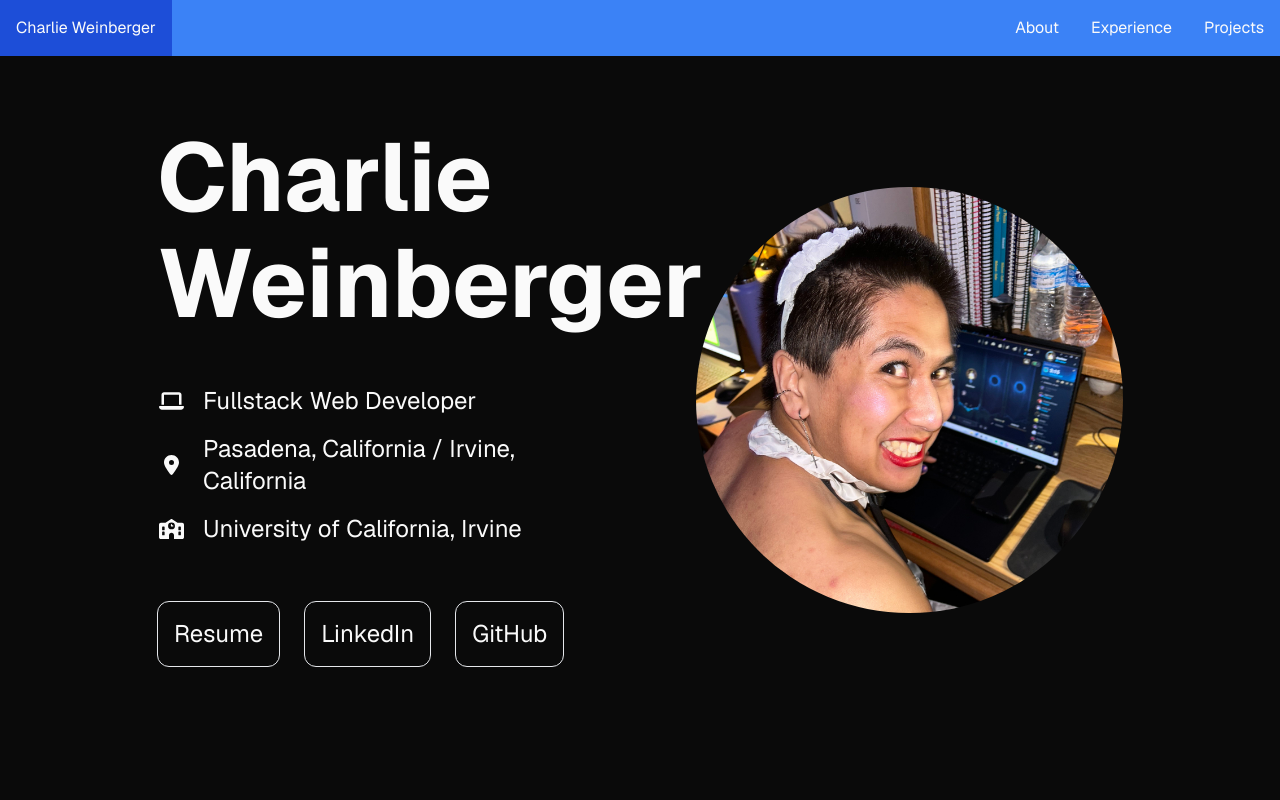
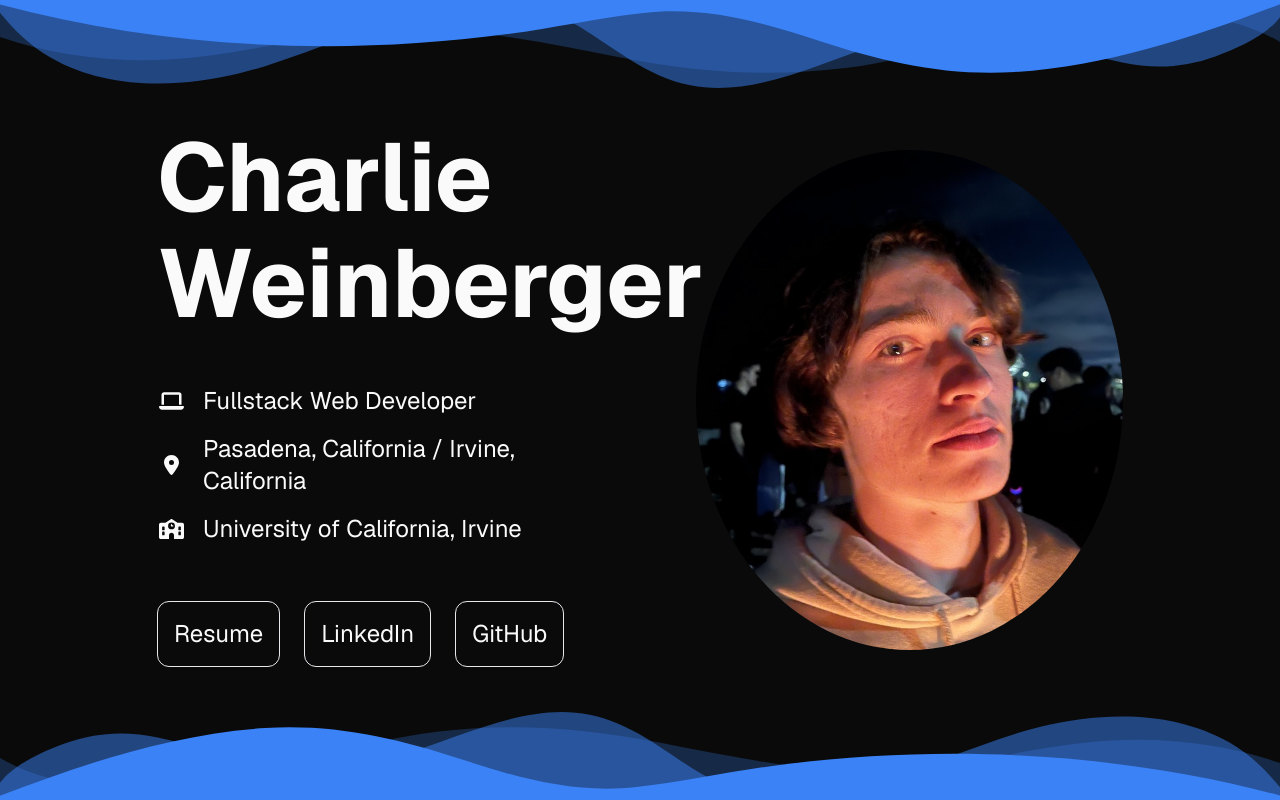
Before and after one commit to charlieweinberger/charlieweinberger.github.io, a Next.js app: page / in a window 1280 px wide. Built offline with nearby package versions, Linux system fonts and the light colour scheme.

Commit message:
finalized header/footer for now, pushing to main

```diff
--- a/src/app/page.tsx
+++ b/src/app/page.tsx
@@ -1,5 +1,6 @@
 import Header from '../components/header';
 import Footer from '../components/footer';
+import SVGWave from '../components/SVGWave';
 
 import About from '../components/sections/about';
 import Experience from '../components/sections/experience';
@@ -20,11 +21,13 @@
 
       */}
 
-      <Header />
+      {/* <Header /> */}
+      <SVGWave position={"top"} />
       <About />
-      {/* <Experience />
-      <Projects />
-      <Footer /> */}
+      <SVGWave position={"bottom"} />
+      {/* <Experience /> */}
+      {/* <Projects /> */}
+      {/* <Footer /> */}
 
     </div>
   );
--- /dev/null
+++ b/src/components/SVGWave.tsx
@@ -0,0 +1,18 @@
+export default function SVG({ position }: any) {
+
+  const CSS = (position == "top") ? "top-0" : "bottom-0 rotate-180";
+
+  return (
+    <div className={`absolute ${CSS} left-0 w-full overflow-hidden leading-[0rem]`}>
+      <svg
+        className="relative block w-full h-24"
+        data-name="Layer 1" xmlns="http://www.w3.org/2000/svg" viewBox="0 0 1200 120" preserveAspectRatio="none"
+      >
+        <path d="M0,0V46.29c47.79,22.2,103.59,32.17,158,28,70.36-5.37,136.33-33.31,206.8-37.5C438.64,32.43,512.34,53.67,583,72.05c69.27,18,138.3,24.88,209.4,13.08,36.15-6,69.85-17.84,104.45-29.34C989.49,25,1113-14.29,1200,52.47V0Z" opacity=".25" className="fill-blue-500"></path>
+        <path d="M0,0V15.81C13,36.92,27.64,56.86,47.69,72.05,99.41,111.27,165,111,224.58,91.58c31.15-10.15,60.09-26.07,89.67-39.8,40.92-19,84.73-46,130.83-49.67,36.26-2.85,70.9,9.42,98.6,31.56,31.77,25.39,62.32,62,103.63,73,40.44,10.79,81.35-6.69,119.13-24.28s75.16-39,116.92-43.05c59.73-5.85,113.28,22.88,168.9,38.84,30.2,8.66,59,6.17,87.09-7.5,22.43-10.89,48-26.93,60.65-49.24V0Z" opacity=".5" className="fill-blue-500"></path>
+        <path d="M0,0V5.63C149.93,59,314.09,71.32,475.83,42.57c43-7.64,84.23-20.12,127.61-26.46,59-8.63,112.48,12.24,165.56,35.4C827.93,77.22,886,95.24,951.2,90c86.53-7,172.46-45.71,248.8-84.81V0Z" className="fill-blue-500"></path>
+      </svg>
+    </div>
+  );
+
+}
--- a/src/components/header.tsx
+++ b/src/components/header.tsx
@@ -3,15 +3,32 @@
     <div>
 
       {/* See youtube playlist: https://www.youtube.com/playlist?list=PLIq-E89khPZ-0UyoJ11BUcyj8-z41zFp5 */}
+      {/* NOTE: The order of the buttons is reversed, right to left */}
+
+      {SVGWave()}
 
       <ul className="bg-blue-500 fixed w-full">
-        {/* Reverse order, right to left */}
         {NavButton("Projects", "#projects", "right")}
         {NavButton("Experience", "#experience", "right")}
         {NavButton("About", "#about", "right")}
         {NavButton("Charlie Weinberger", "#about", "left")}
       </ul>
 
+    </div>
+  );
+}
+
+function SVGWave() {
+  return (
+    <div className="absolute top-14 left-0 w-full overflow-hidden leading-[0rem]">
+      <svg
+        className="relative block w-full h-24"
+        data-name="Layer 1" xmlns="http://www.w3.org/2000/svg" viewBox="0 0 1200 120" preserveAspectRatio="none"
+      >
+        <path d="M0,0V46.29c47.79,22.2,103.59,32.17,158,28,70.36-5.37,136.33-33.31,206.8-37.5C438.64,32.43,512.34,53.67,583,72.05c69.27,18,138.3,24.88,209.4,13.08,36.15-6,69.85-17.84,104.45-29.34C989.49,25,1113-14.29,1200,52.47V0Z" opacity=".25" className="fill-blue-500"></path>
+        <path d="M0,0V15.81C13,36.92,27.64,56.86,47.69,72.05,99.41,111.27,165,111,224.58,91.58c31.15-10.15,60.09-26.07,89.67-39.8,40.92-19,84.73-46,130.83-49.67,36.26-2.85,70.9,9.42,98.6,31.56,31.77,25.39,62.32,62,103.63,73,40.44,10.79,81.35-6.69,119.13-24.28s75.16-39,116.92-43.05c59.73-5.85,113.28,22.88,168.9,38.84,30.2,8.66,59,6.17,87.09-7.5,22.43-10.89,48-26.93,60.65-49.24V0Z" opacity=".5" className="fill-blue-500"></path>
+        <path d="M0,0V5.63C149.93,59,314.09,71.32,475.83,42.57c43-7.64,84.23-20.12,127.61-26.46,59-8.63,112.48,12.24,165.56,35.4C827.93,77.22,886,95.24,951.2,90c86.53-7,172.46-45.71,248.8-84.81V0Z" className="fill-blue-500"></path>
+      </svg>
     </div>
   );
 }
--- a/src/components/sections/about.tsx
+++ b/src/components/sections/about.tsx
@@ -76,13 +76,13 @@
 function picture() {
   return (
     <Image
-      src="/christian.png"
+      src="/bonfire.png"
       width={0}
       height={0}
       sizes="1"
-      alt="Picture of Christian"
+      alt="Picture of Charlie Weinberger"
       style={{
-        height: "auto",
+        height: "500px",
         width: "auto",
         borderRadius: "50%",
         objectFit: "cover",
```
Also changed, not shown: public/bonfire.png (added), public/christian.png (deleted).
